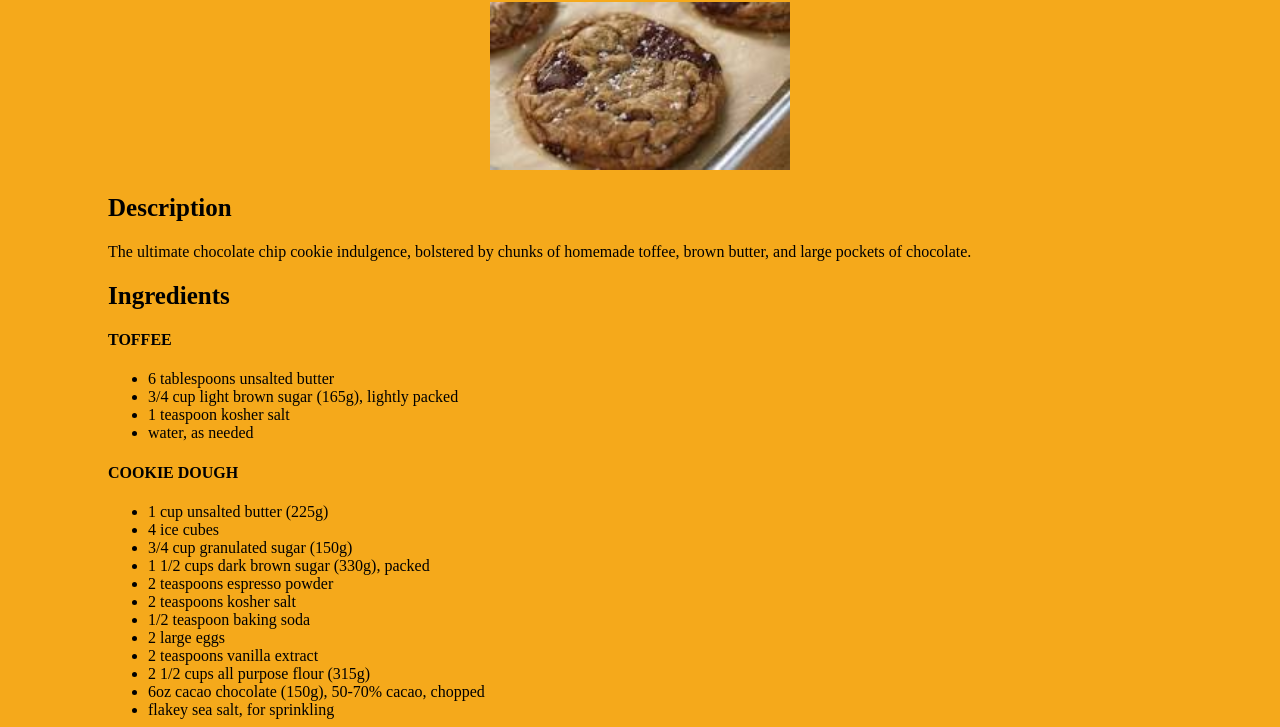
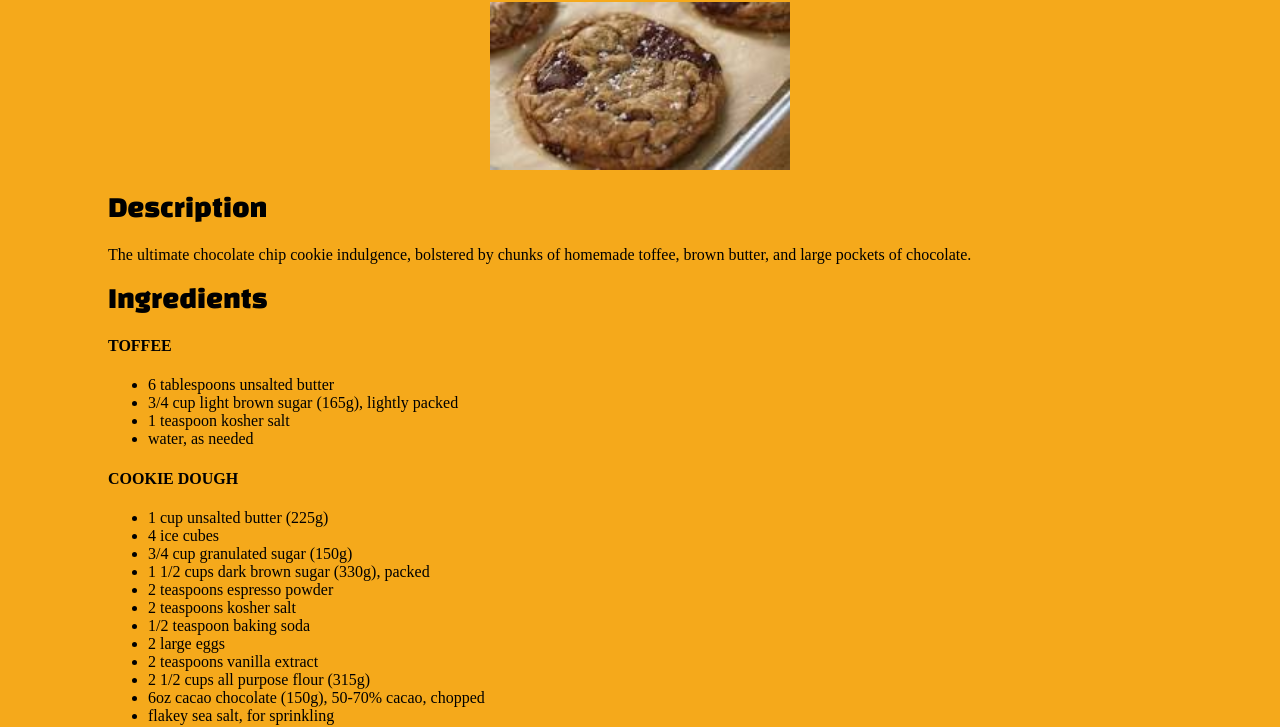
Before and after one commit to wiseowl93/odin-recipes, a plain HTML site: page recipes/cookies.html in a window 1280 px wide. Shown: the part 79-806 px from the top of the page. Drawn offline with Linux system fonts and the light colour scheme.

Commit message:
Try a downloaded font

```diff
--- a/recipes/cookies.html
+++ b/recipes/cookies.html
@@ -4,6 +4,7 @@
         <meta charset="utf-8">
         <title>cookies</title>
         <link rel="stylesheet" href="../style.css">
+        <link rel="preconnect" href="https://fonts.googleapis.com"><link rel="preconnect" href="https://fonts.gstatic.com" crossorigin><link href="https://fonts.googleapis.com/css2?family=Black+Han+Sans&display=swap" rel="stylesheet">
     </head>
 
     <body>
--- a/style.css
+++ b/style.css
@@ -11,8 +11,9 @@ h1 {
 
 h2,
 .lh2 {
+    font-family: Black Han Sans;
     font-size: 25px;
-    font-weight: bold;
+    font-weight: 100;
 }
 
 a {
```
Also changed, not shown: recipes/dip.html (+1 -0 lines), recipes/guac.html (+1 -0 lines).
